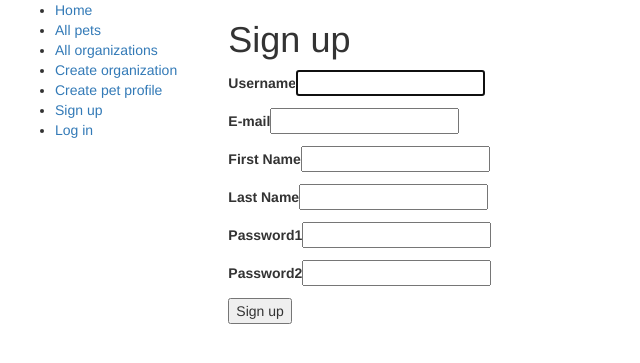
After one commit to robot-le/pet_adoption_website, a Django app: page /accounts/register/ in a window 1280 px wide. The commit adds this page. Shown: the top 363 px of the page, without its empty margins (0-640 px from the left). Run offline with Django 5.2, Linux system fonts and the light colour scheme; some libraries are stand-ins or nearby versions.

Commit message:
Add register

```diff
--- a/pets_listing/templates/base.html
+++ b/pets_listing/templates/base.html
@@ -26,9 +26,10 @@
                     <li><a href="{% url 'organizations' %}">All organizations</a></li>
                     <li><a href="{% url 'organization_create' %}">Create organization</a></li>
                     <li><a href="{% url 'pet_create' %}">Create pet profile</a></li>
+                    <li><a href="{% url 'users:register' %}">Sign up</a></li>
                     {% if user.is_authenticated %}
                         <li>{{ user.username }}</li>
-                        <form id="logout-form" method="post" action="{% url 'admin:logout' %}">
+                        <form id="logout-form" method="post" action="{% url 'users:logout' %}">
                             {% csrf_token %}
                             <button type="submit">Log out</button>
                         </form>
--- a/users/forms.py
+++ b/users/forms.py
@@ -1,6 +1,9 @@
 from django import forms
 from django.contrib.auth import get_user_model
-from django.contrib.auth.forms import AuthenticationForm
+from django.contrib.auth.forms import (
+    AuthenticationForm,
+    UserCreationForm,
+)
 
 
 class LoginUserForm(AuthenticationForm):
@@ -12,3 +15,29 @@ class LoginUserForm(AuthenticationForm):
     class Meta:
         model = get_user_model()
         fields = ['username', 'password']
+
+
+class RegisterUserForm(UserCreationForm):
+    username = forms.CharField(widget=forms.TextInput(attrs={'class': 'form-input'}))
+    password1 = forms.CharField(widget=forms.PasswordInput(attrs={'class': 'form-input'}))
+    password2 = forms.CharField(widget=forms.PasswordInput(attrs={'class': 'form-input'}))
+
+    class Meta:
+        model = get_user_model()
+        fields = ['username', 'email', 'first_name', 'last_name', 'password1', 'password2']
+        labels = {
+            'email': 'E-mail',
+            'first_name': 'First Name',
+            'last_name': 'Last Name',
+        }
+        widgets = {
+            'email': forms.TextInput(attrs={'class': 'form-input'}),
+            'first_name': forms.TextInput(attrs={'class': 'form-input'}),
+            'last_name': forms.TextInput(attrs={'class': 'form-input'}),
+        }
+
+    def clean_email(self):
+        email = self.cleaned_data['email']
+        if get_user_model().objects.filter(email=email).exists():
+            raise forms.ValidationError("Такой E-mail уже существует!")
+        return email
--- /dev/null
+++ b/users/templates/users/register.html
@@ -0,0 +1,17 @@
+{% extends 'base.html' %}
+
+{% block content %}
+    <h1>Sign up</h1>
+
+    <form method="post">
+        {% csrf_token %}
+        <input type="hidden" name="next" value="{{ next }}" />
+        <div class="form-error">{{ form.non_field_errors }}</div>
+        {% for f in form %}
+            <p><label class="form-label" for="{{ f.id_for_label }}">{{ f.label }}</label>{{ f }}</p>
+            <div class="form-error">{{ f.errors }}</div>
+        {% endfor %}
+        <p><button type="submit">Sign up</button></p>
+    </form>
+
+{% endblock %}
--- a/users/urls.py
+++ b/users/urls.py
@@ -7,4 +7,5 @@ app_name = 'users'
 urlpatterns = [
     path('login/', views.LoginUser.as_view(), name='login'),
     path('logout/', LogoutView.as_view(), name='logout'),
+    path('register/', views.RegisterUser.as_view(), name='register'),
 ]
--- a/users/views.py
+++ b/users/views.py
@@ -1,9 +1,21 @@
-from django.shortcuts import render
 from django.contrib.auth.views import LoginView
-from .forms import LoginUserForm
+from django.urls import reverse_lazy
+from django.views.generic import CreateView
+
+from .forms import (
+    LoginUserForm,
+    RegisterUserForm,
+)
 
 
 class LoginUser(LoginView):
     form_class = LoginUserForm
     template_name = 'users/login.html'
     extra_context = {'title': 'Авторизация'}
+
+
+class RegisterUser(CreateView):
+    form_class = RegisterUserForm
+    template_name = 'users/register.html'
+    extra_context = {'title': "Регистрация"}
+    success_url = reverse_lazy('users:login')
```
Also changed, not shown: other parts of pets_listing/templates/base.html (+17 -17 lines), pets_listing/views.py (+15 -5 lines), users/templates/users/register_done.html (added, +10 -0 lines).
